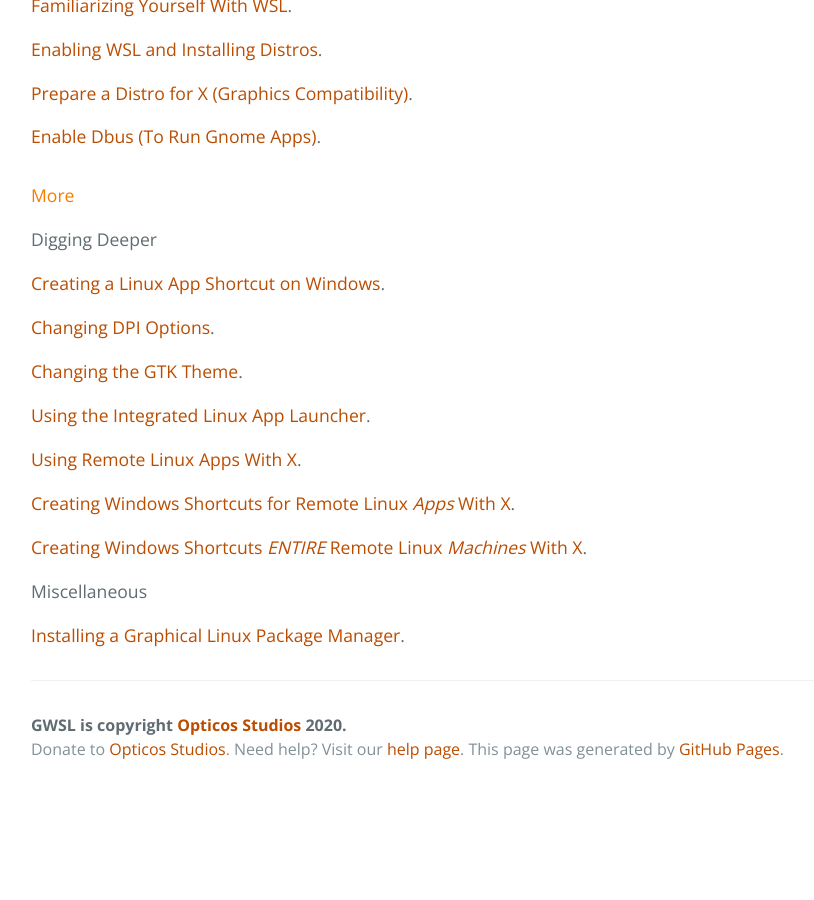
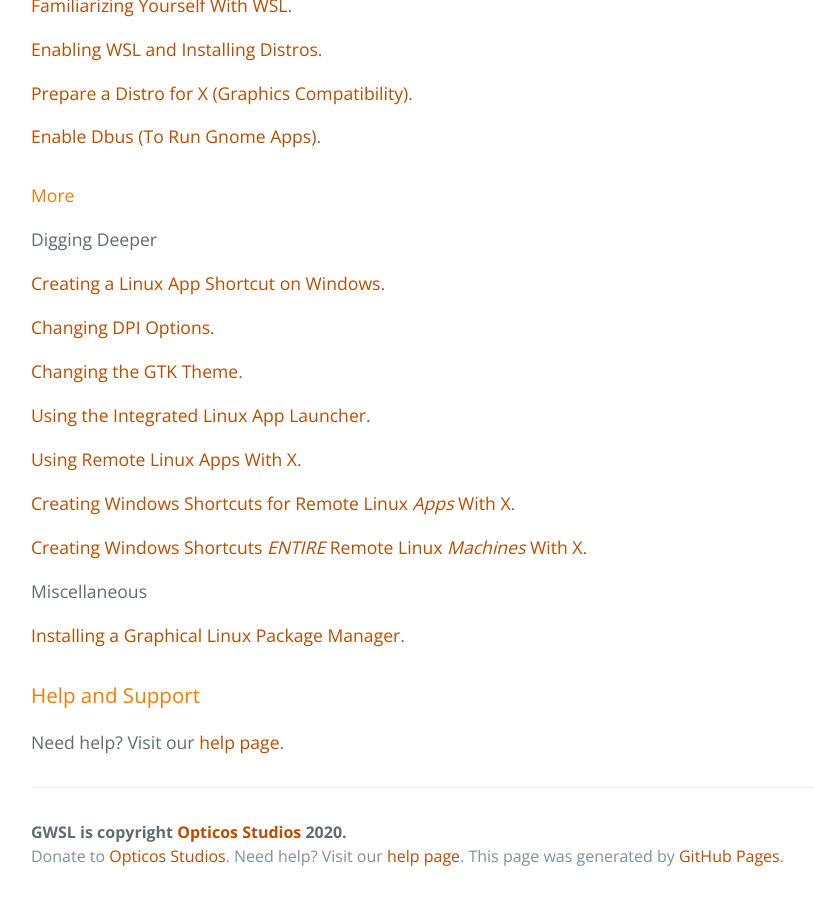
Before and after one commit to Opticos/gwsl, a Jekyll site: the page built from index.md, in a window 1280 px wide and 900 px high, scrolled down 1418 px. Shown: the whole window, without its empty margins (193-1007 px from the left). Built offline with Jekyll 4.4.1, drawn with Linux system fonts in a browser that asks for light colours; the repository's description, which GitHub fills in, is left out; before the commit the page ends 2211 px from its top, so only the background shows below that.

Commit message:
Update index.md

```diff
--- a/index.md
+++ b/index.md
@@ -65,3 +65,7 @@ Digging Deeper
 Miscellaneous
 
 [Installing a Graphical Linux Package Manager](./tutorials/package-managers.html).
+
+### Help and Support
+
+Need help? Visit our [help page](https://opticos.github.io/gwsl/help.html).
```
